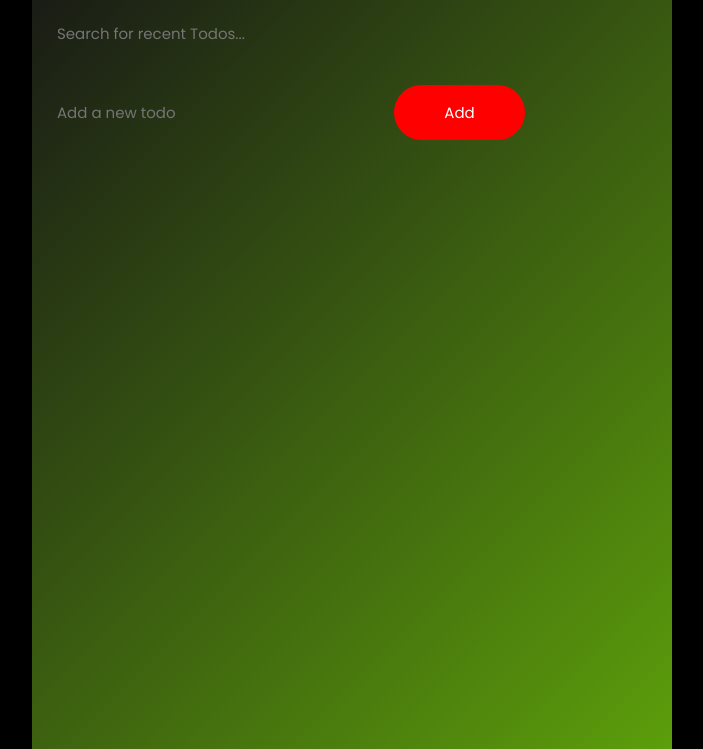
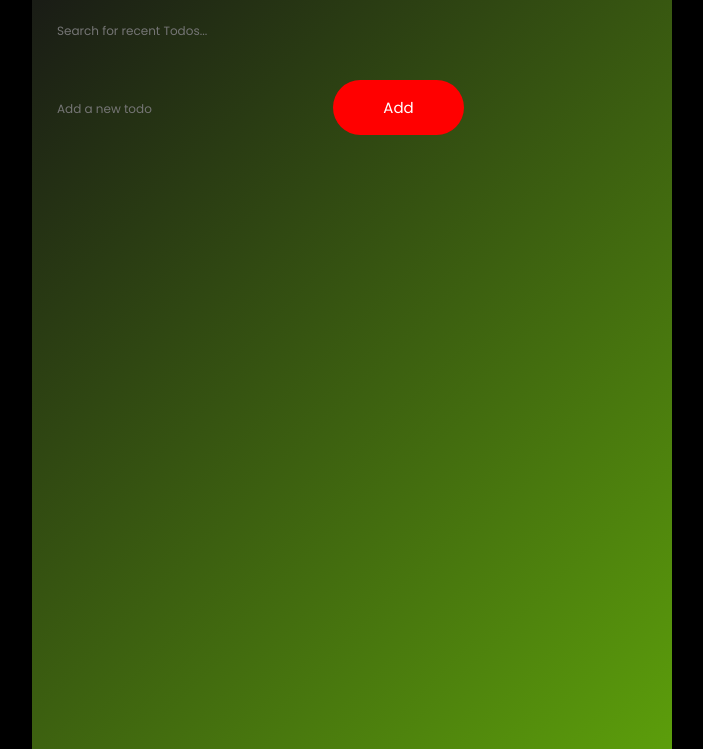
Before and after one commit to edwardtimsack/Todo_List_Application, a plain HTML site: page index.html in a window 1280 px wide. Shown: the part 51-800 px from the top of the page, without its empty margins (288-991 px from the left). Drawn offline with Linux system fonts and the light colour scheme.

Commit message:
completed the following requirements

```diff
--- a/style.css
+++ b/style.css
@@ -7,10 +7,10 @@
 
 }
 body{
-    /* background-image: url(./pexels-ann-poan-5797899.jpg); */
+    /* background-image: url(./); */
     background-size: 100%;
+    background-repeat: no-repeat;
     background-color: black;
-    background-repeat: no-repeat;
 }
 .container {
     margin: 0 auto;
@@ -73,5 +73,5 @@ body{
     color: antiquewhite;
     cursor: pointer;
     margin: 15px;
-    font-size: 15px;
+    font-size: 12px;
   }
```
